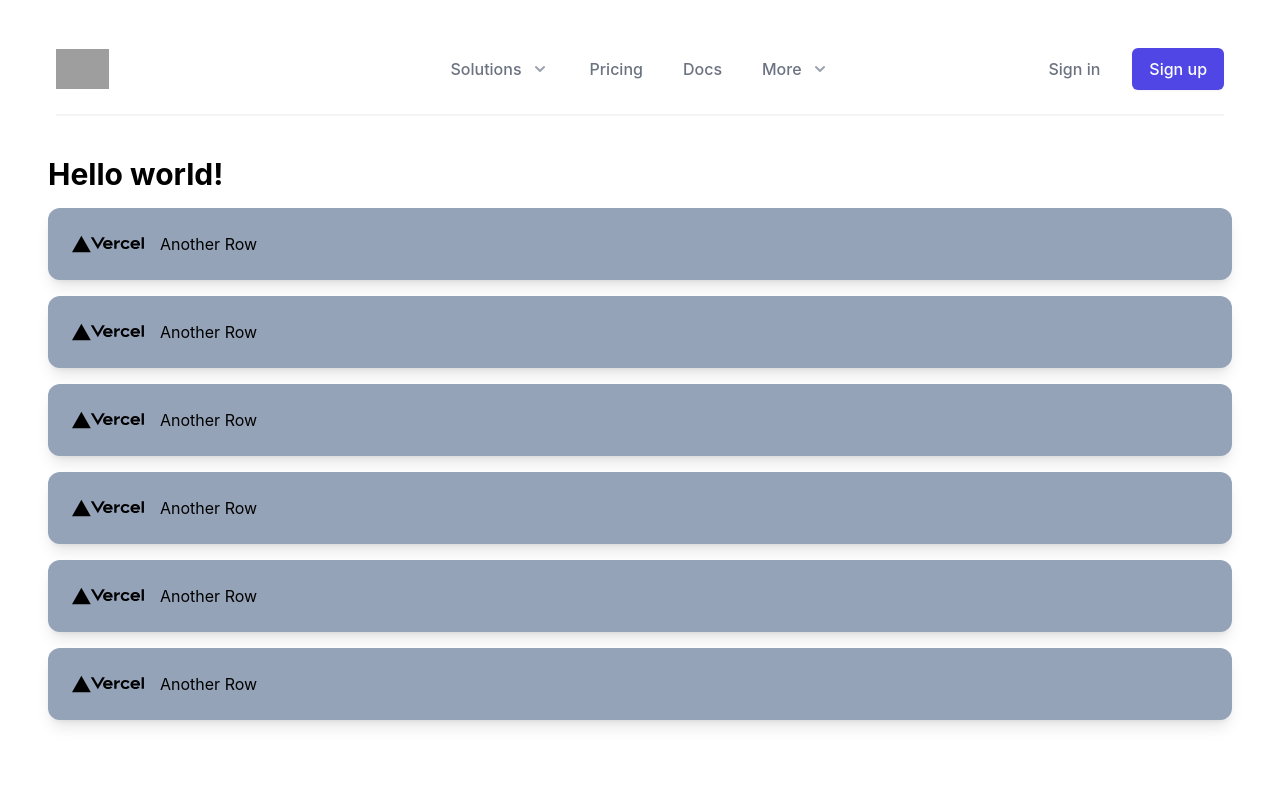
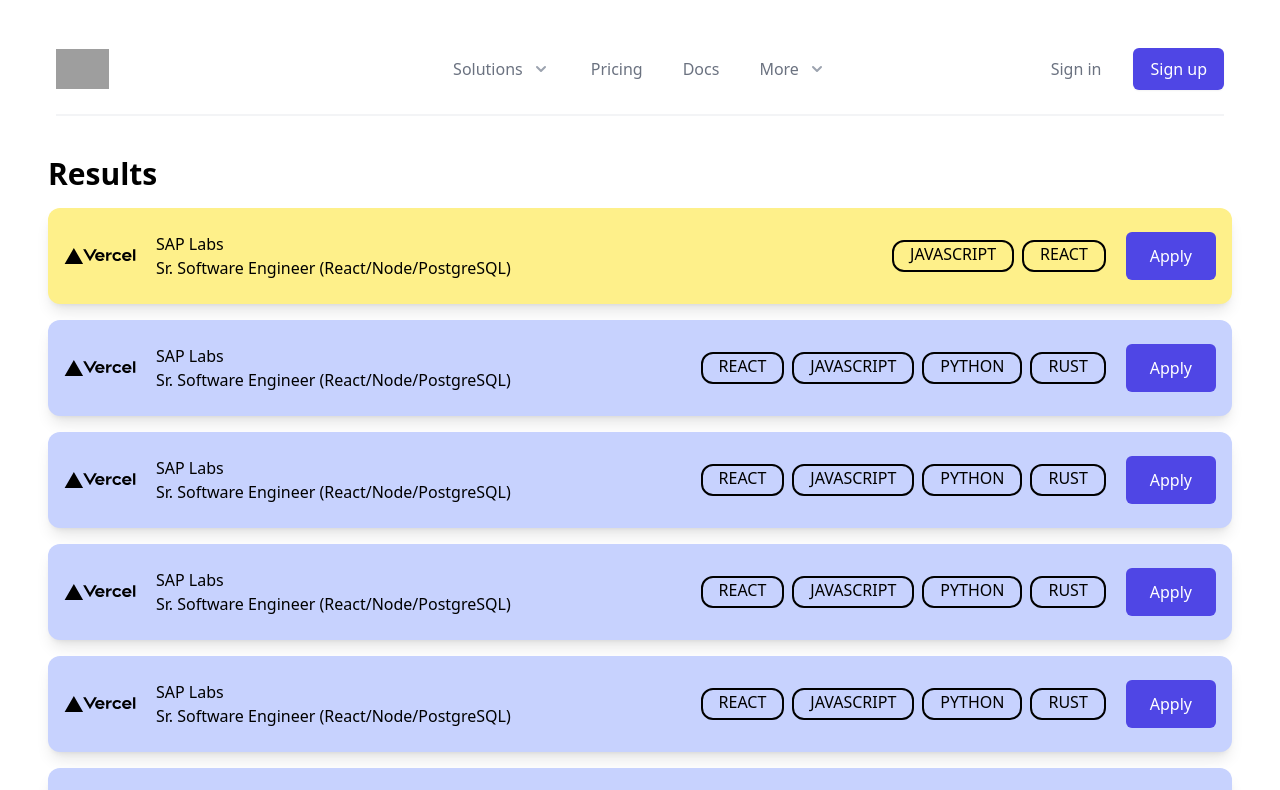
Before and after one commit to efosao/vauntly-legacy, a Next.js app: page / in a window 1280 px wide. Shown: the top 790 px of the page. Built offline with nearby package versions, Linux system fonts and the light colour scheme; grey boxes are pictures that could not be loaded.

Commit message:
added search results component

```diff
--- a/components/results.tsx
+++ b/components/results.tsx
@@ -1,17 +1,69 @@
 import Image from "next/image";
 
 export default function Example() {
-  const data = [{}, {}, {}, {}, {}, {}];
+  const data = [
+    {},
+    {},
+    {},
+    {},
+    {},
+    {},
+    {},
+    {},
+    {},
+    {},
+    {},
+    {},
+    {},
+    {},
+    {},
+    {},
+    {},
+  ];
 
   return (
     <div>
+      <div className="p-4 my-4 bg-yellow-200 flex items-center space-x-4 rounded-xl shadow-lg h-24 hover:bg-yellow-300 transition-all duration-300">
+        <span className="shrink-0 w-15 flex align-center">
+          <Image src="/vercel.svg" alt="Vercel Logo" width={72} height={16} />
+        </span>
+        <div className="flex flex-col grow p-1 overflow-hidden">
+          <p>SAP Labs</p>
+          <p className="font-medium truncate">
+            Sr. Software Engineer (React/Node/PostgreSQL)
+          </p>
+        </div>
+        <div className="tag-container">
+          <span className="row-tag">JavaScript</span>
+          <span className="row-tag">React</span>
+        </div>
+        <button className="bg-indigo-600 hover:bg-sky-700 rounded-md text-white inline-flex items-center justify-center border-transparent font-medium h-12">
+          <span className="px-6">Apply</span>
+        </button>
+      </div>
       {data.map((d, idx) => (
         <div
           key={idx}
-          className="p-6 my-4 bg-slate-400 flex space-x-4 rounded-xl shadow-lg"
+          className="p-4 my-4 bg-indigo-200 flex items-center space-x-4 rounded-xl shadow-lg h-24 hover:bg-indigo-300 transition-all duration-300"
         >
-          <Image src="/vercel.svg" alt="Vercel Logo" width={72} height={16} />
-          <p>Another Row</p>
+          <span className="shrink-0 w-15 flex align-center">
+            <Image src="/vercel.svg" alt="Vercel Logo" width={72} height={16} />
+          </span>
+          <div className="flex flex-col grow p-1 overflow-hidden">
+            <p>SAP Labs</p>
+            <p className="font-medium truncate">
+              Sr. Software Engineer (React/Node/PostgreSQL)
+            </p>
+          </div>
+          <div className="tag-container">
+            <span className="row-tag">React</span>
+            <span className="row-tag">JavaScript</span>
+            <span className="row-tag">Python</span>
+            <span className="row-tag">RUST</span>
+          </div>
+          <button className="bg-indigo-600 hover:bg-sky-700 rounded-md text-white inline-flex items-center justify-center border-transparent font-medium h-12">
+            <span className="px-6">Apply</span>
+          </button>
         </div>
       ))}
     </div>
--- a/pages/index.tsx
+++ b/pages/index.tsx
@@ -18,7 +18,7 @@ const Home: NextPage = () => {
 
         <div className="px-4 py-6 sm:px-0">
           <div className="m-4">
-            <h1 className="text-3xl font-bold">Hello world!</h1>
+            <h1 className="text-3xl font-bold">Results</h1>
             <Results />
           </div>
         </div>
--- a/styles/globals.css
+++ b/styles/globals.css
@@ -2,19 +2,9 @@
 @tailwind components;
 @tailwind utilities;
 
-html,
-body {
-  padding: 0;
-  margin: 0;
-  font-family: -apple-system, BlinkMacSystemFont, Segoe UI, Roboto, Oxygen,
-    Ubuntu, Cantarell, Fira Sans, Droid Sans, Helvetica Neue, sans-serif;
+.tag-container {
+  @apply flex flex-wrap items-center overflow-hidden h-[5rem];
 }
-
-a {
-  color: inherit;
-  text-decoration: none;
+.row-tag {
+  @apply border-2 border-black rounded-xl px-4 h-8 m-1 uppercase font-medium;
 }
-
-* {
-  box-sizing: border-box;
-}
```
